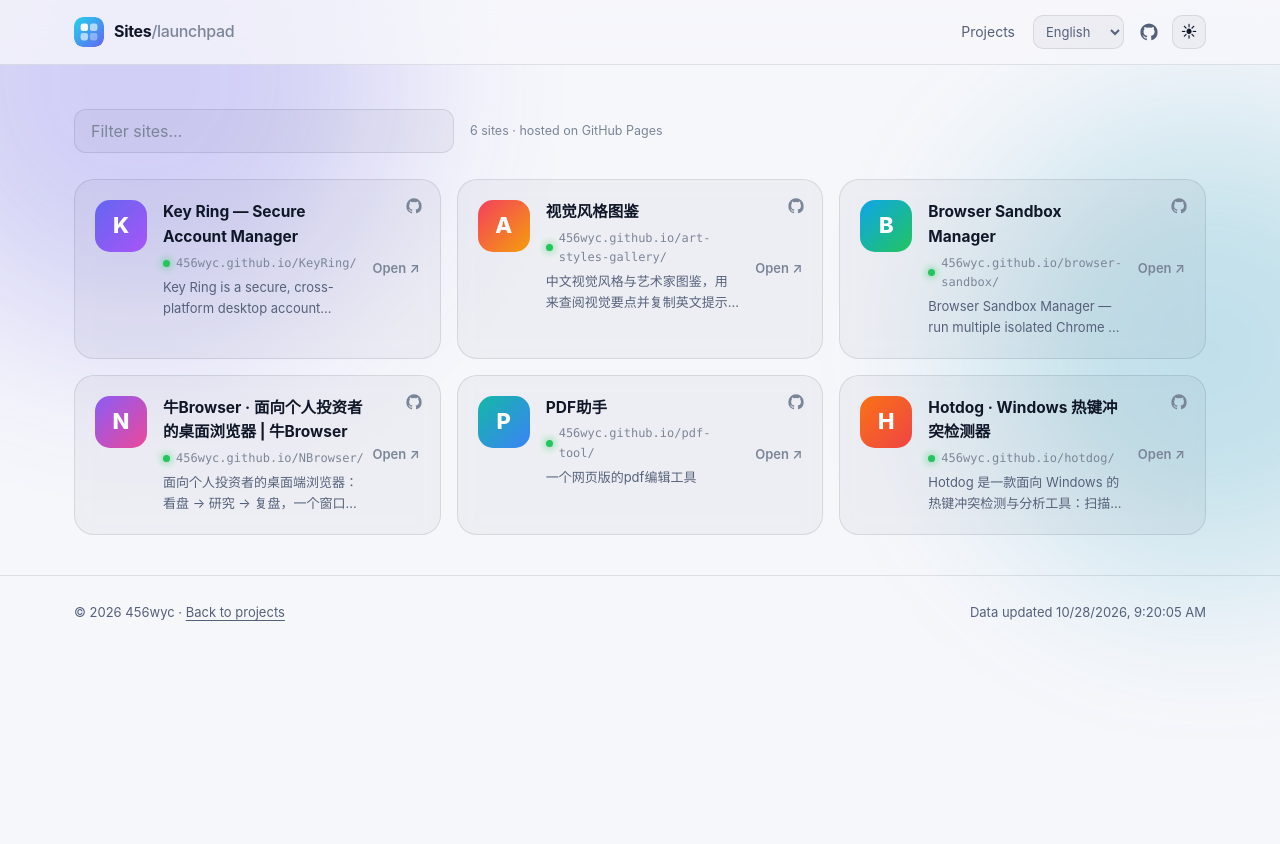
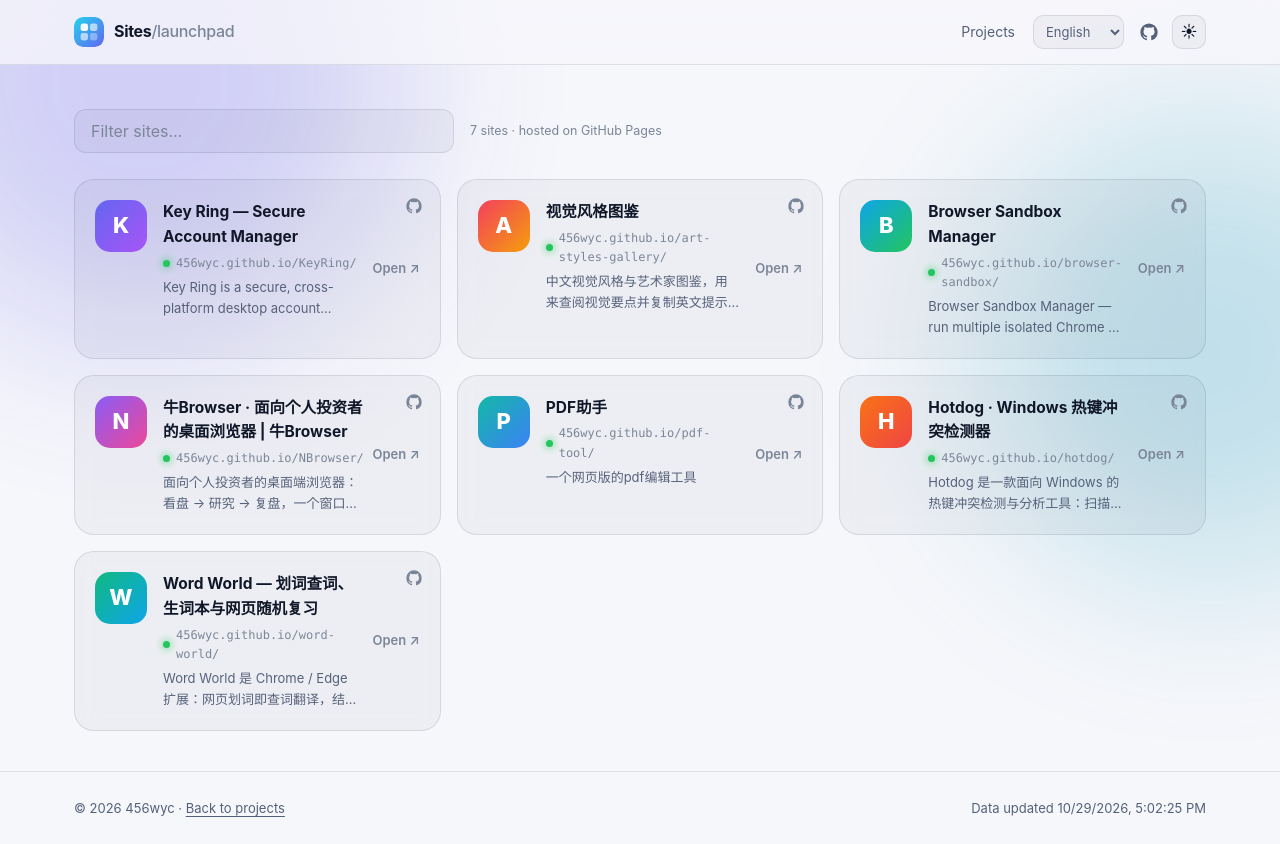
Before and after one commit to 456wyc/my_oss, a website: page apps.html in a window 1280 px wide. Before the commit the page ends 800 px from the top, so only its background shows below. Drawn offline with Linux system fonts and the light colour scheme.

Commit message:
feat: 新增 word-world 项目并动态展示工具数量

```diff
--- a/assets/js/app.js
+++ b/assets/js/app.js
@@ -163,6 +163,7 @@
 
   const renderTexts = () => {
     const year = new Date().getFullYear();
+    $('#scTitle').textContent = t('sc.title', { n: projects.length });
     $('#aboutName').textContent = owner.name || owner.login || t('about.title');
     $('#aboutBio').textContent = owner.bio || t('about.bioFallback');
     setText('#year', year); // 入口页才有 #year；首页年份写在 foot.rights 里
--- a/assets/js/i18n.js
+++ b/assets/js/i18n.js
@@ -36,7 +36,7 @@
       'mock.chip1': '本地加密',
       'mock.chip2': 'MIT 开源',
       'sc.kicker': '产品',
-      'sc.title': '六款工具，各自解决一个具体问题',
+      'sc.title': '{n} 款工具，各自解决一个具体问题',
       'sc.hint': '点击左侧切换',
       'cap.kicker': '为什么',
       'cap.title': '它们的共同底线',
@@ -143,7 +143,7 @@
       'mock.chip1': '本機加密',
       'mock.chip2': 'MIT 開源',
       'sc.kicker': '產品',
-      'sc.title': '六款工具，各自解決一個具體問題',
+      'sc.title': '{n} 款工具，各自解決一個具體問題',
       'sc.hint': '點選左側切換',
       'cap.kicker': '為什麼',
       'cap.title': '它們的共同底線',
@@ -250,7 +250,7 @@
       'mock.chip1': 'Local encryption',
       'mock.chip2': 'MIT licensed',
       'sc.kicker': 'PRODUCTS',
-      'sc.title': 'Six tools, each solving one real problem',
+      'sc.title': '{n} tools, each solving one real problem',
       'sc.hint': 'Switch on the left',
       'cap.kicker': 'WHY',
       'cap.title': 'What they all share',
@@ -357,7 +357,7 @@
       'mock.chip1': 'Chiffrement local',
       'mock.chip2': 'Licence MIT',
       'sc.kicker': 'PRODUITS',
-      'sc.title': 'Six outils, chacun résout un problème concret',
+      'sc.title': '{n} outils, chacun résout un problème concret',
       'sc.hint': 'Cliquez à gauche',
       'cap.kicker': 'POURQUOI',
       'cap.title': 'Leurs points communs',
@@ -464,7 +464,7 @@
       'mock.chip1': 'ローカルで暗号化',
       'mock.chip2': 'MIT ライセンス',
       'sc.kicker': 'PRODUCTS',
-      'sc.title': '6 つの道具、それぞれが 1 つの課題を解決します',
+      'sc.title': '{n} つの道具、それぞれが 1 つの課題を解決します',
       'sc.hint': '左のリストから選んでください',
       'cap.kicker': 'WHY',
       'cap.title': 'すべてのプロジェクトに共通する考え方',
@@ -571,7 +571,7 @@
       'mock.chip1': '로컬 암호화',
       'mock.chip2': 'MIT 라이선스',
       'sc.kicker': 'PRODUCTS',
-      'sc.title': '여섯 개의 도구, 각자 하나의 문제를 해결',
+      'sc.title': '{n}개의 도구, 각자 하나의 문제를 해결',
       'sc.hint': '왼쪽에서 선택',
       'cap.kicker': 'WHY',
       'cap.title': '모두가 공유하는 원칙',
--- a/data/projects.js
+++ b/data/projects.js
@@ -1,13 +1,13 @@
 /* 自动生成，请勿手改；执行 npm run sync 更新 */
 window.PROJECTS = {
-  "generatedAt": "2026-10-28T09:20:05.432Z",
+  "generatedAt": "2026-10-29T17:02:25.963Z",
   "owner": {
     "login": "456wyc",
     "name": "456wyc",
     "bio": "",
     "avatarUrl": "https://avatars.githubusercontent.com/u/3086528?v=4",
     "htmlUrl": "https://github.com/456wyc",
-    "publicRepos": 29,
+    "publicRepos": 31,
     "followers": 28
   },
   "projects": [
@@ -372,6 +372,70 @@ window.PROJECTS = {
         "热键冲突检测"
       ],
       "featured": false
+    },
+    {
+      "id": "word-world",
+      "name": "word-world",
+      "fullName": "456wyc/word-world",
+      "description": "网页查词、翻译时顺便把词句保存下来，在浏览网页时随机弹出历史查询记录学习巩固",
+      "url": "https://github.com/456wyc/word-world",
+      "cloneUrl": "https://github.com/456wyc/word-world.git",
+      "demoUrl": "https://456wyc.github.io/word-world/",
+      "homepageHost": "456wyc.github.io",
+      "demoTitle": "Word World — 划词查词、生词本与网页随机复习",
+      "demoDescription": "Word World 是 Chrome / Edge 扩展：网页划词即查词翻译，结果自动收进生词本，并按间隔重复在浏览时以字幕条、弹幕或角落卡片浮现复习。数据只存本地，无遥测。",
+      "language": "TypeScript",
+      "languages": [
+        {
+          "name": "TypeScript",
+          "value": 171008,
+          "percent": 89.1
+        },
+        {
+          "name": "CSS",
+          "value": 17590,
+          "percent": 9.2
+        },
+        {
+          "name": "JavaScript",
+          "value": 2648,
+          "percent": 1.4
+        },
+        {
+          "name": "HTML",
+          "value": 712,
+          "percent": 0.4
+        }
+      ],
+      "stars": 0,
+      "forks": 0,
+      "issues": 0,
+      "watchers": 0,
+      "license": "MIT",
+      "topics": [],
+      "archived": false,
+      "createdAt": "2026-10-29T16:34:14Z",
+      "updatedAt": "2026-10-29T16:58:24Z",
+      "pushedAt": "2026-10-29T16:58:19Z",
+      "defaultBranch": "main",
+      "hasPages": true,
+      "category": "学习工具",
+      "tags": [
+        "查词",
+        "翻译",
+        "单词本",
+        "TypeScript"
+      ],
+      "accent": [
+        "#10b981",
+        "#0ea5e9"
+      ],
+      "highlights": [
+        "网页划词即查即存",
+        "历史查询自动收藏",
+        "浏览时随机弹出复习"
+      ],
+      "featured": false
     }
   ]
 };
```
Also changed, not shown: data/projects.config.json (+7 -0 lines), data/projects.json (+66 -2 lines), index.html (+1 -1 lines).
